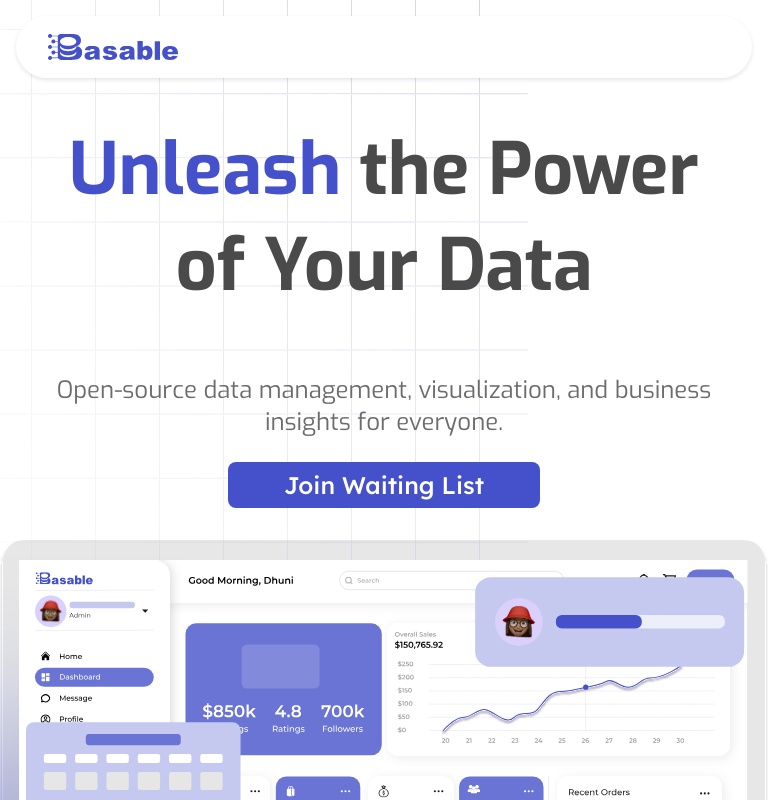
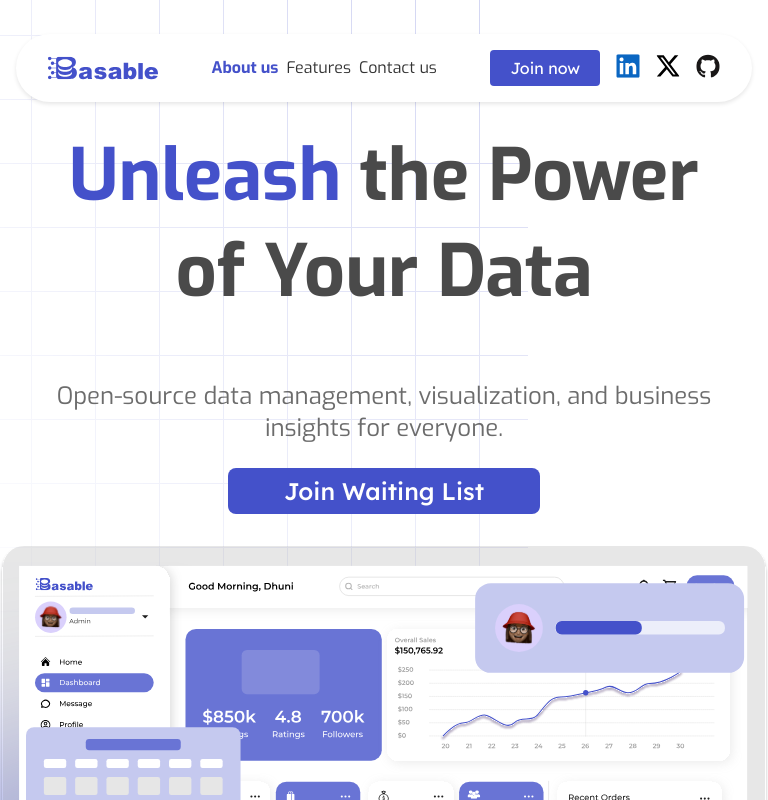
Before and after one commit to prodbyola/basable, a React (Create React App) app in the folder landing/: page / in a window 768 px wide. Shown: the top 800 px of the page. Built offline with nearby package versions, Linux system fonts and the light colour scheme.

Commit message:
feat: Implement responsive tablet view for header

```diff
--- a/landing/src/components/Header/Header.js
+++ b/landing/src/components/Header/Header.js
@@ -47,7 +47,7 @@ const Header = () => {
   useEffect(() => {
     const handleResize = () => {
       const mobileView = mobileViewRef.current;
-      if (window.innerWidth <= 770) {
+      if (window.innerWidth <= 601) {
         if (mobileView && navRef.current && buttonsRef.current) {
           mobileView.appendChild(navRef.current);
           mobileView.appendChild(buttonsRef.current);
--- a/landing/src/components/Header/Header.scss
+++ b/landing/src/components/Header/Header.scss
@@ -8,13 +8,12 @@ html {
   top: 1rem;
   width: calc(100% - 2rem);
   height: Hug(96px);
-  padding: 24px, 40px;
   margin: 0 auto;
   background: #ffff;
   box-shadow: 0 2px 4px rgba(0, 0, 0, 0.1);
   z-index: 1000;
   border-radius: 72px;
-  max-width: 1200px;
+
 
   .container {
     display: flex;
@@ -62,7 +61,7 @@ html {
     display: flex;
     justify-content: center;
     align-items: center;
-    width: Hug(227px);
+    width: Hug(277px);
     height: Hug(48px);
     gap: 23px;
 
@@ -110,9 +109,10 @@ html {
 }
 
 
-/* Mobile view */
-@media (max-width: 430px) {
+/*Media Query: Mobile view */
+@media (max-width: 600px) {
   .header {
+
     .container {
       display: flex;
       justify-content: space-between;
@@ -167,3 +167,60 @@ html {
     }
   }
 }
+
+
+/* Media Query: TABLET */
+@media (min-width: 601px) and (max-width: 1023px) {
+  .header {
+    height: Hug(60px);
+    top: 34px;
+    .container {
+
+      padding: 24px, 40px;
+
+
+    }
+
+    .logo {
+      width: 110px;
+      height: 25.81px;
+    }
+
+    .nav {
+      width: Hug(226px);
+      height: Hug(21px);
+      gap: 8px;
+
+      .nav-link {
+        font-size: 16px;
+      }
+    }
+
+    .header-buttons {
+
+      width: Hug(230px);
+      height: Hug(36px);
+      gap: 16px;
+
+      .btn {
+        padding: 8px 20px;
+      }
+
+      .icon {
+        width: 24px;
+        height: 24px;
+      }
+    }
+
+    .mobile-view {
+      display: none;
+    }
+
+    .hamburger-icon {
+      display: none;
+      width: 24px;
+      height: 24px;
+      cursor: pointer;
+    }
+  }
+}
```
